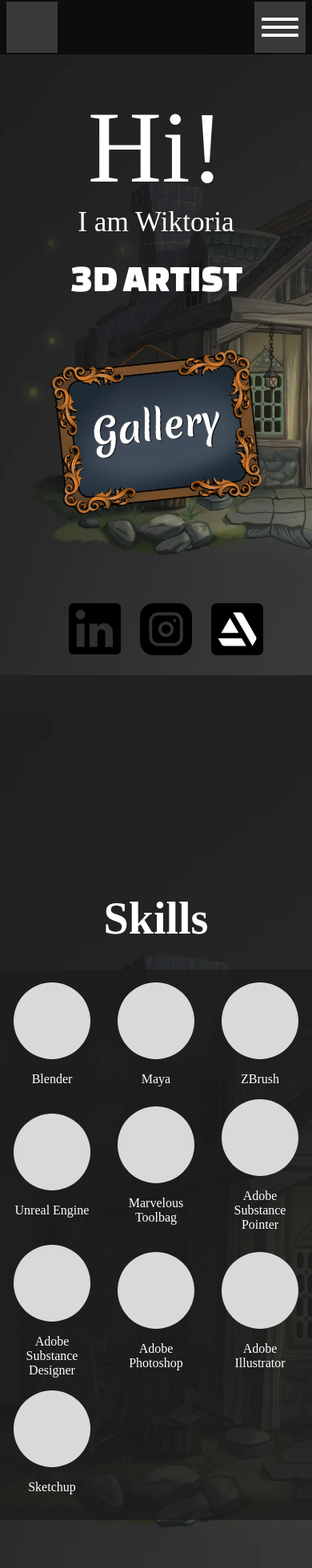
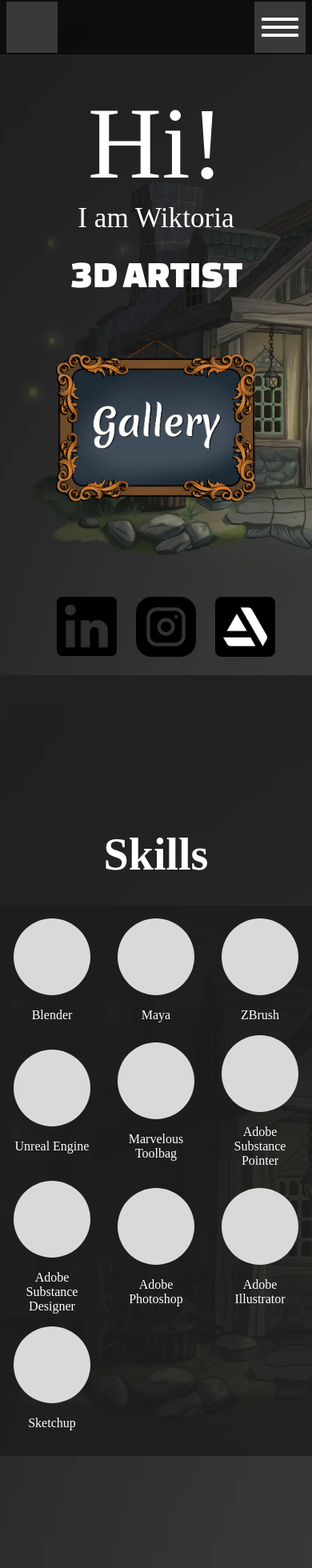
Before and after one commit to s-jez/Portfolio-3DArist, a React (Create React App) app: page / in a window 390 px wide. Shown: the top 1960 px of the page at 80% size. Built offline with nearby package versions, Linux system fonts and the light colour scheme; a web font is replaced by a local one.

Commit message:
[fix]: responsive layout.

```diff
--- a/src/App.css
+++ b/src/App.css
@@ -5,3 +5,7 @@
   background-position: center;
   height: 100vh;
 }
+.container {
+  max-width: 1920px;
+  margin: auto;
+}
--- a/src/App.tsx
+++ b/src/App.tsx
@@ -14,8 +14,8 @@ function App() {
         <SkillsSection />
         <ArtSection />
         <FormSection />
-        <Footer />
       </div>
+      <Footer />
     </div>
   );
 }
--- a/src/components/Form/FormSection.module.css
+++ b/src/components/Form/FormSection.module.css
@@ -7,13 +7,13 @@
   background-position: center;
 
   height: 100%;
-  padding: 15rem 0;
+  padding: 30rem 0;
 }
 .gif {
   width: 50%;
 }
 .form {
-  width: 35%;
+  width: 38%;
   max-height: 2000px;
   display: flex;
   flex-direction: column;
@@ -79,6 +79,11 @@
     width: 260px;
   }
 }
+@media (max-width: 600px) {
+  .form__section {
+    padding: 15rem 0rem;
+  }
+}
 @media (max-width: 320px) {
   .form textarea {
     width: 200px;
--- a/src/components/Main/MainSection.module.css
+++ b/src/components/Main/MainSection.module.css
@@ -111,7 +111,10 @@ h1 {
     align-items: center;
   }
   .main__socials img {
-    width: 65px;
+    width: 75px;
+  }
+  .main__frame {
+    rotate: 0deg;
   }
 }
 @media (max-height: 800px) {
@@ -132,6 +135,27 @@ h1 {
     width: 200px;
   }
 }
+@media (max-width: 320px) {
+  .main__info {
+    padding: 0;
+  }
+  .main__socials img {
+    width: 50px;
+  }
+  .main__hello {
+    font-size: 3.2rem;
+  }
+  .main__frame img {
+    width: 200px;
+    margin: 1rem;
+  }
+  .main__artist {
+    font-size: 2.5rem;
+  }
+  h1 {
+    font-size: 1.8rem;
+  }
+}
 @keyframes rotationIn {
   0% {
     transform: rotate(-6deg);
--- a/src/components/Sections/Art/ArtSection.module.css
+++ b/src/components/Sections/Art/ArtSection.module.css
@@ -8,7 +8,7 @@
   background-size: cover;
   background-repeat: no-repeat;
   background-position: center;
-  padding: 10rem 0;
+  padding: 20rem 0;
 }
 .section__art h3 {
   font-size: 3.5rem;
@@ -24,6 +24,7 @@
   background: rgba(40, 40, 40, 0.7);
   border-radius: 20px;
   z-index: 1;
+  padding-top: 2.5rem;
 }
 .section__block h4 {
   font-size: 2rem;
@@ -97,8 +98,16 @@
     margin-top: 35rem;
   }
 }
+@media (max-width: 600px) {
+  .section__art {
+    padding: 10rem 0rem;
+  }
+}
 @media (max-width: 300px) {
   .section__block {
     font-size: 0.85rem;
   }
+  .section__more button {
+    width: 220px;
+  }
 }
--- a/src/components/Skills/SkillsSection.module.css
+++ b/src/components/Skills/SkillsSection.module.css
@@ -6,7 +6,7 @@
   background-size: cover;
   background-repeat: no-repeat;
   background-position: center;
-  padding: 15rem 0;
+  padding: 30rem 0;
 }
 .section__skils h3 {
   font-size: 3.5rem;
@@ -51,6 +51,11 @@
     border-radius: 0;
   }
 }
+@media (max-width: 600px) {
+  .section__skils {
+    padding: 10rem 0rem;
+  }
+}
 @media (max-width: 400px) {
   .section__grid {
     grid-template-columns: repeat(auto-fit, minmax(100px, 1fr));
--- a/src/index.css
+++ b/src/index.css
@@ -28,3 +28,6 @@ html {
   border-radius: 10px;
   border: 0px solid #ffffff;
 }
+body {
+  background-color: #333;
+}
```
